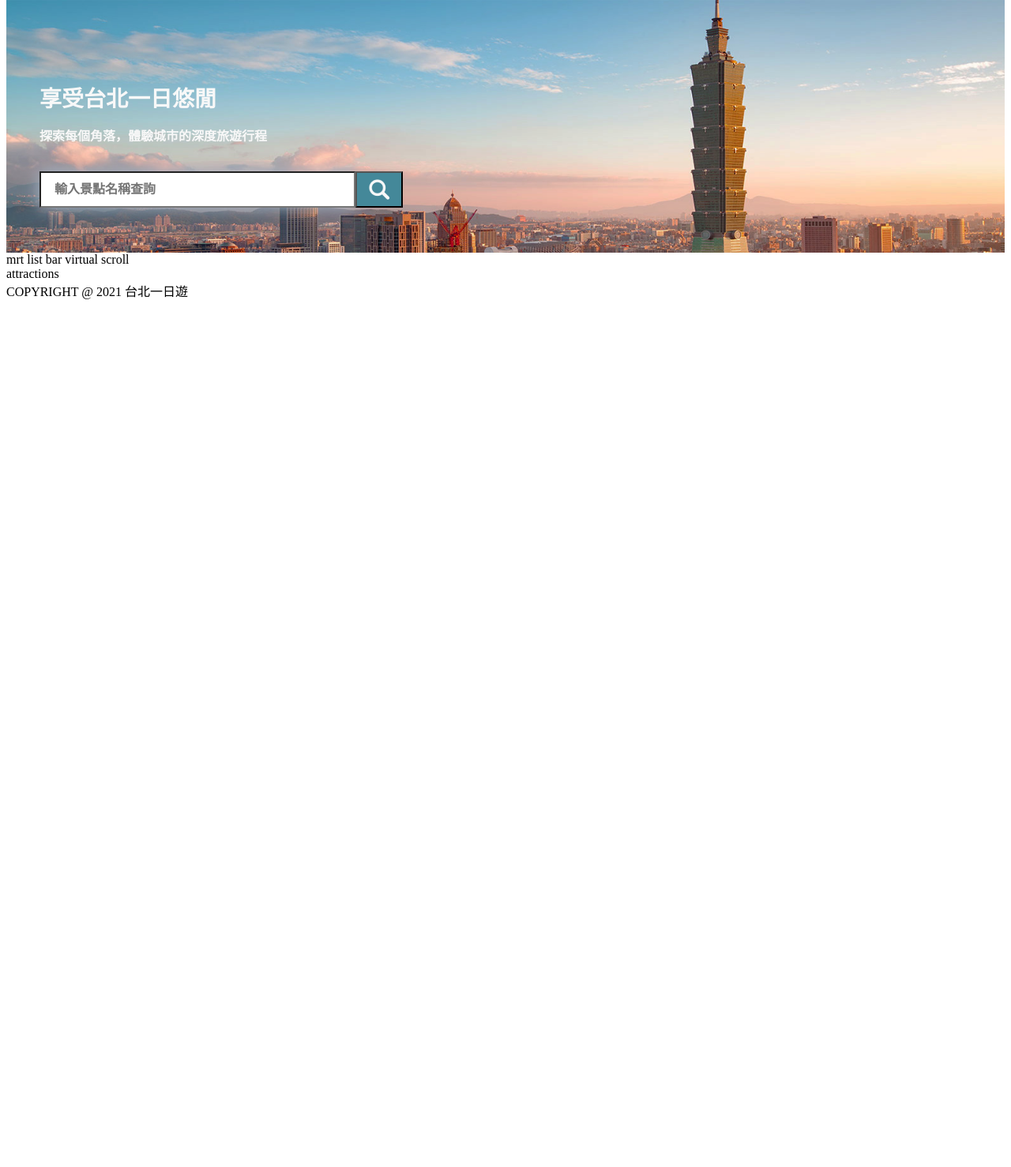
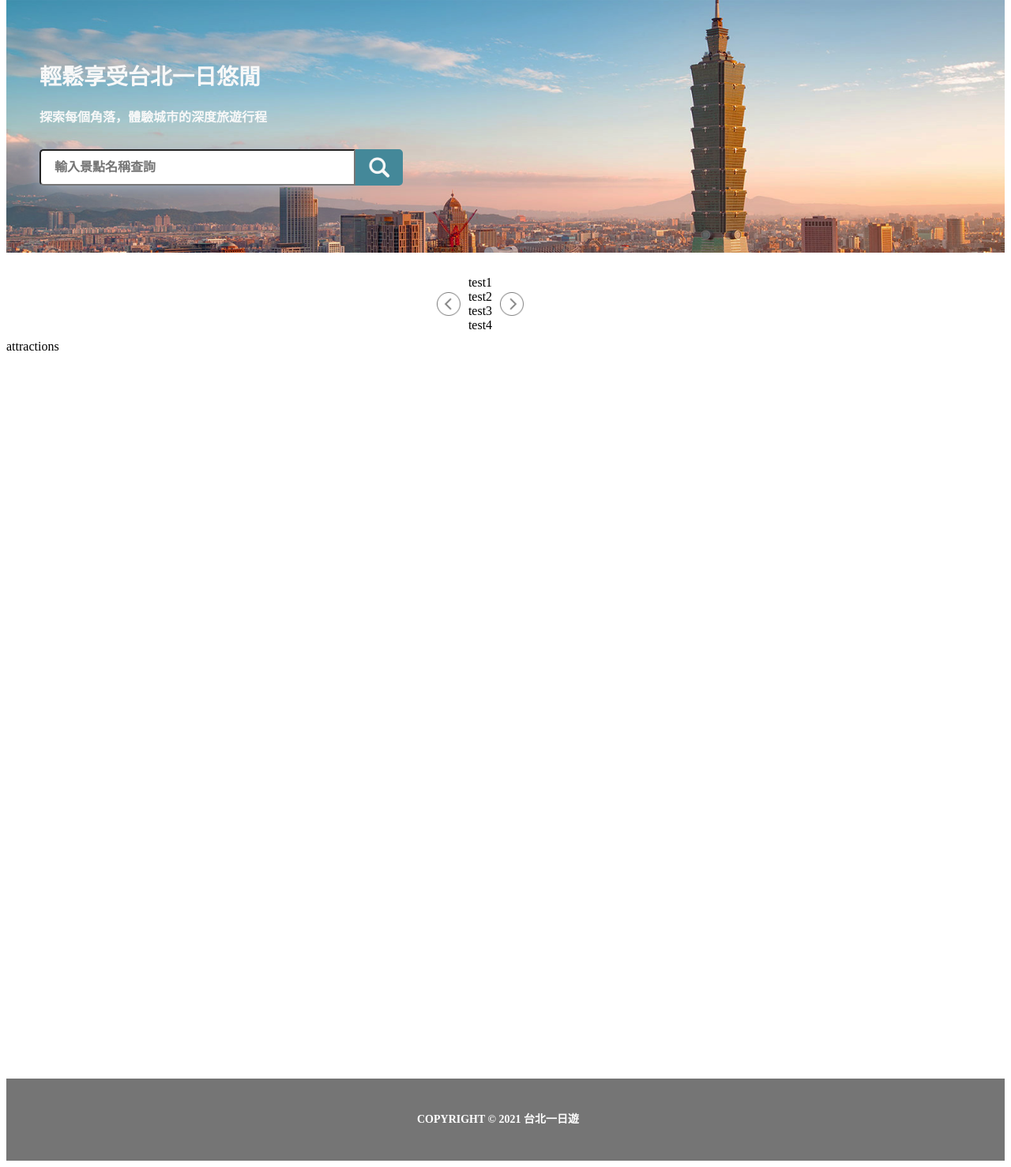
Before and after one commit to c20kyo1827/Taipei-one-day-tour, a Flask app: template templates/index.html in a window 1280 px wide. Shown: the part 62-1540 px from the top of the page at 79% size. Before the commit the page ends 441 px from the top, so only its background shows below. Run offline with Flask 3, Linux system fonts and the light colour scheme; the template is opened without the code that fills it, so the values that code supplies are empty.

Commit message:
header navigation hero-image logo index.html

```diff
--- a/static/css/index.css
+++ b/static/css/index.css
@@ -1,3 +1,6 @@
+/*
+    header
+*/
 .header{
     width: 100%;
     height: 34px;
@@ -43,23 +46,29 @@
     font-family: "Noto Sans TC";
     line-height: 13.3px;
 
+    border-width : 0;
+    background-color: #FFFFFF;
+
     display: flex;
     align-items:center;
     justify-content:center;
 }
 
 .header__navigation-right-button1{
-    width: 64px;
-    height: 14px;
+    width: 84px;
+    height: 34px;
     padding: 10px;
 }
 
 .header__navigation-right-button2{
-    width: 71px;
-    height: 14px;
+    width: 91px;
+    height: 34px;
     padding: 10px;
 }
 
+/*
+    hero-image
+*/
 .hero-image{
     height: 320px;
     background-image: url("../figure/[orig]\ welcome\ image.png");
@@ -91,16 +100,21 @@
 }
 
 .hero-image__slogan-text-line1{
+    height: 41px;
+
     font-size: 28px;
     line-height: 24px;
 }
 
 .hero-image__slogan-text-line2{
+    height: 22px;
+    margin-top: 15px;
+
     font-size: 16px;
     line-height: 13.3px;
 }
 
-.hero-image__slogan-search{
+.hero-image__search{
     width: 100%;
     height: 46px;
     position: absolute;
@@ -111,10 +125,12 @@
     justify-content:left;
 }
 
-.hero-image__slogan-search-input{
+.hero-image__search-input{
     width: 392px;
     height: 40px;
 
+    border-top-left-radius: 5px;
+    border-bottom-left-radius: 5px;
     box-shadow: 0px 0px 20px 0px rgba(170, 187, 204, 1);
 
     text-indent: 15px;
@@ -125,15 +141,94 @@
     line-height: 13.3px;
 }
 
-.hero-image__slogan-search-button{
+.hero-image__search-button{
     width: 60px;
     height: 100%;
 
+    border-top-right-radius: 5px;
+    border-bottom-right-radius: 5px;
+    border-width: 0px;
     background-color: #448899;
     background-image: url("../figure/icon_search.png");
     background-position: center center;
     background-repeat: no-repeat;
     background-size: 30px 30px;
+}
+
+/*
+    main
+*/
+.main{
+    height: 966px;
+    padding-top: 40px;
+    padding-bottom: 40px;
+}
+
+.main__mrt-list-bar{
+    height: 50px;
+
+    padding-bottom: 20px;
+
+    display: flex;
+    align-items:center;
+    justify-content:center;
+}
+
+.main__mrt-list-bar__left-button{
+    background-image: url("../figure/arrow\ left.png");
+}
+
+.main__mrt-list-bar__right-button{
+    background-image: url("../figure/arrow\ right.png");
+}
+
+.main__mrt-list-bar__button-setting{
+    width: 50px;
+    height: 50px;
+
+    border-width : 0;
+
+    background-color: #FFFFFF;
+    background-position: center center;
+    background-repeat: no-repeat;
+    background-size: 30px 30px;
+}
+
+.main__mrt-list-bar__main-content{
+    display: flex;
+    align-items: center;
+}
+
+.main__attractions{
+
+}
+
+/*
+    footer
+*/
+.footer{
+    width: 100%;
+    height: 104px;
+
+    background-color: #757575;
+
+    display: flex;
+    align-items: center;
+    justify-content: center;
+}
+
+.footer__textbox{
+    width: 224px;
+    height: 14px;
+
+    padding: 5px;
+
+    font-weight: 700;
+    font-size: 14px;
+    font-family: "Noto Sans TC";
+    line-height: 13.3px;
+
+    color: #FFFFFF;
 }
 
 @media (min-width: 1200px) and (max-width: 1920px){
@@ -142,6 +237,9 @@
     }
     .hero-image__slogan{
         width: 1180px;
+    }
+    .main__mrt-list-bar{
+        width: 1200px;
     }
 }
 
@@ -152,4 +250,19 @@
     .hero-image__slogan{
         width: 100%;
     }
+    .main{
+        width: 100%;
+    }
 }
+
+@media (max-width: 360px){
+    .hero-image__slogan{
+        width: 340px;
+    }
+    .main{
+        width: 100%;
+    }
+    .footer{
+        display: none;
+    }
+}
--- a/templates/index.html
+++ b/templates/index.html
@@ -11,33 +11,46 @@
         <nav class="header__navigation">
             <div class="header__navigation-left">台北一日遊</div>
             <div class="header__navigation-right">
-                <div class="header__navigation-right-button1 header__navigatio-right-button--setting"><p>預定行程</p></div>
+                <button class="header__navigation-right-button1 header__navigatio-right-button--setting">預定行程</button>
                 <div>&nbsp&nbsp</div>
-                <div class="header__navigation-right-button2 header__navigatio-right-button--setting"><p>登入/註冊</p></div>
+                <button class="header__navigation-right-button2 header__navigatio-right-button--setting">登入/註冊</button>
             </div>
         </nav>
 
     </header>
     <div class="hero-image">
-        <!-- background image -->
+        <!-- TODO : Check the media@360 -->
         <div class="hero-image__slogan">
             <div class="hero-image__slogan-content">
                 <div class="hero-image__slogan-text">
-                    <p class="hero-image__slogan-text-line1">享受台北一日悠閒</p>
-                    <p class="hero-image__slogan-text-line2">探索每個角落，體驗城市的深度旅遊行程</p>
+                    <div class="hero-image__slogan-text-line1">輕鬆享受台北一日悠閒</div>
+                    <div class="hero-image__slogan-text-line2">探索每個角落，體驗城市的深度旅遊行程</div>
                 </div>
-                <div class="hero-image__slogan-search">
-                    <input type="text" name="searchAttraction" class="hero-image__slogan-search-input" placeholder="輸入景點名稱查詢">
-                    <button type="submit" class="hero-image__slogan-search-button"></button>
+                <div class="hero-image__search">
+                    <input type="text" name="searchAttraction" class="hero-image__search-input" placeholder="輸入景點名稱查詢">
+                    <button type="submit" class="hero-image__search-button"></button>
                 </div>
             </div>
         </div>
     </div>
-    <main>
-        <div>mrt list bar virtual scroll</div>
+    <main class="main">
+        <div class="main__mrt-list-bar">
+            <button type="submit" class="main__mrt-list-bar__left-button main__mrt-list-bar__button-setting"></button>
+            <div class=".main__mrt-list-bar__main-content">
+                <div>test1</div>
+                <div>test2</div>
+                <div>test3</div>
+                <div>test4</div>
+            </div>
+            <button type="submit" class="main__mrt-list-bar__right-button main__mrt-list-bar__button-setting"></button>
+        </div>
         <div>attractions</div>
     </main>
-    <footer>COPYRIGHT @ 2021 台北一日遊</footer>
+    <footer class="footer">
+        <div class="footer__textbox">
+            COPYRIGHT © 2021 台北一日遊
+        </div>
+    </footer>
     <script src="../static/js/index.css"></script>
 </body>
 </html>
```
Also changed, not shown: static/js/index.js (added).
